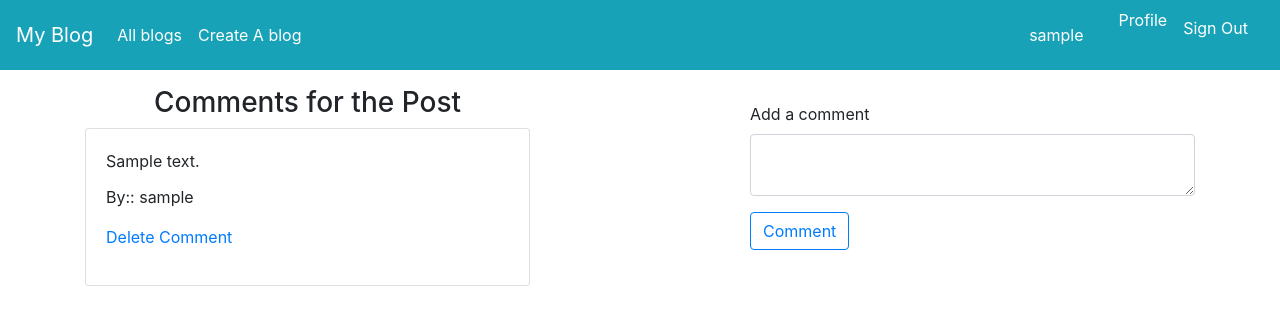
After one commit to Sieva-cmd/Myblog, a Flask app: page /comment/1 in a window 1280 px wide. The commit adds this page. Shown: the top 325 px of the page. Run offline with Flask 2, Linux system fonts and the light colour scheme; a user stored in the database is signed in; tables that the repository leaves empty hold one stand-in row (values such as "Sample post"); some libraries are stand-ins or nearby versions.

Commit message:
delete post and comment

```diff
--- a/app/auth/views.py
+++ b/app/auth/views.py
@@ -1,4 +1,4 @@
-from crypt import methods
+
 from flask import render_template,redirect,url_for,flash,request
 from . import auth
 from ..models import User
--- a/app/main/forms.py
+++ b/app/main/forms.py
@@ -12,3 +12,7 @@ class PostForm(FlaskForm):
     title=StringField('Title',validators=[DataRequired()])
     blog =TextAreaField('Write your blog',validators=[DataRequired()])
     submit=SubmitField('Submit')
+
+class CommentForm(FlaskForm):
+    comment = TextAreaField('Add a comment',validators=[DataRequired()])
+    submit = SubmitField('Comment')
--- a/app/main/views.py
+++ b/app/main/views.py
@@ -1,9 +1,10 @@
 
+from curses import flash
 from flask import render_template,redirect,request,url_for,abort
 from . import main
 from flask_login import current_user, login_required
-from ..models import User,Post
-from .forms import PostForm, UpdateProfile
+from ..models import User,Post,Comment
+from .forms import CommentForm, PostForm, UpdateProfile
 from .. import db,photos
 from ..requests import get_quote
 
@@ -23,11 +24,12 @@ def index():
 @main.route('/user/<uname>')
 def profile(uname):
     user = User.query.filter_by(username =uname).first()
+    blogs =Post.query.filter_by(user =current_user).all()
 
     if user is None:
         abort(404)
 
-    return render_template("profile/profile.html",user = user)
+    return render_template("profile/profile.html",user = user,blogs =blogs)
 
 
 @main.route('/user/<uname>/update',methods=["GET","POST"])
@@ -61,10 +63,11 @@ def update_pic(uname):
         db.session.commit()
     return redirect(url_for('main.profile',uname=uname))
 
-@main.route('/create_new',methods=["GET","POST"])
+@main.route('/create_new',methods=['POST','GET'])
 @login_required
 def new_blog():
     form =PostForm()
+
     if form.validate_on_submit():
         title =form.title.data
         blog =form.blog.data
@@ -72,3 +75,36 @@ def new_blog():
         new_blog.save_post()
         return redirect(url_for('main.index'))
     return render_template('new_blog.html',form =form)
+
+
+@main.route('/delete_post/<int:post_id>')
+@login_required
+def delete_post(post_id):
+    post_delete =Post.query.get(post_id)
+    db.session.delete(post_delete)
+    db.session.commit()
+    return redirect(url_for('main.index',post_id=post_id))
+
+
+
+@main.route('/comment/<int:post_id>',methods=['POST','GET'])
+@login_required
+def comment(post_id):
+    form =CommentForm()
+    blog =Post.query.get(post_id)
+    comments =Comment.query.filter_by(post_id=post_id).all()
+    if form.validate_on_submit():
+        comment =form.comment.data
+        post_id =post_id
+        new_comment =Comment(comment= comment,post_id=post_id,user =current_user)
+        new_comment.save_comment()
+        return redirect(url_for('main.comment',post_id=post_id))
+    return render_template('comment.html', form=form,blog=blog,comments=comments)
+
+@main.route('/delete_comment/<comment_id>', methods =["GET","POST"])
+@login_required
+def delete_comment(comment_id):
+    delete_comment =Comment.query.get(comment_id)
+    db.session.delete(delete_comment)
+    db.session.commit()
+    return redirect(url_for('main.index',comment_id=comment_id))
--- /dev/null
+++ b/app/templates/comment.html
@@ -0,0 +1,46 @@
+{% extends 'base.html'%}
+{% import 'bootstrap/wtf.html' as wtf %}
+{% block styles%}
+{{ super() }}
+<link rel="stylesheet" href="{{url_for('static',filename='css/style.css')}}">
+{% endblock %}
+{% block content %}
+<div class="container pt-3">
+    <div class="row">
+        {% if comments %}
+        <div class="col-md-5">
+            <h3 class="text-center title italic">Comments for the Post</h3>
+            {% for comment in comments %}
+            <div class="card mb-2 p-0">
+                <div class="card-body">
+
+                    <p class="card-title">{{ comment.comment }}</p>
+                    <p class="card-text">By:: {{comment.user.username}}</p>
+                    <p><a href="{{ url_for('main.delete_comment',comment_id =comment.id) }} ">Delete Comment</a></p>
+                </div>
+            </div>
+            {% endfor %}
+        </div>
+        <div class="col-md-2"></div>
+        <div class="col-md-5 pt-3">
+            {{wtf.quick_form(form ,button_map={'submit':'outline-primary'})}}
+        </div>
+    </div>
+    {%else%}
+    <div class="no-comment col-md-5">
+        <h3 class="text-center title italic">Comments for the Post</h3>
+        <div class="card">
+            <div class="card-body">
+                <p class="card-title">No Comments found for this post</p>
+            </div>
+        </div>
+    </div>
+    <div class="col-md-2"></div>
+    <div class="col-md-5">
+        {{wtf.quick_form(form, button_map={'submit':'outline-primary'})}}
+    </div>
+
+    {%endif%}
+</div>
+
+{% endblock%}
--- a/app/templates/macros.html
+++ b/app/templates/macros.html
@@ -15,11 +15,13 @@
         </div>
         <div>
 
+          <span class="pl-4"><a href="{{url_for('main.comment',post_id = blog.id)}}" class="btn btn-outline-primary btn-sm"> Comment</a></span>
+
 
         </div>
 
         <div class="card-footer text-muted">
-          <p class="text-center p-0 m-0">Posted by:{{blog.user.username}}</p>
+          <p class="text-center p-0 m-0">Posted by: {{blog.user.username}}</p>
         </div>
       </div>
     </div>
--- a/app/templates/navbar.html
+++ b/app/templates/navbar.html
@@ -17,7 +17,7 @@
   <div class="collapse navbar-collapse" id="navbarSupportedContent">
     <ul class="navbar-nav mr-auto">
       <li class="nav-item active">
-        <a class="nav-link" href="#posts" style="color: white;">
+        <a class="nav-link" href="/" style="color: white;">
           All blogs<span class="sr-only">(current)</span></a
         >
       </li>
```
Also changed, not shown: app/models.py (+31 -1 lines), app/templates/profile/profile.html (+13 -1 lines), migrations/versions/0354daaa41a6_create_commment_model.py (added, +36 -0 lines).
